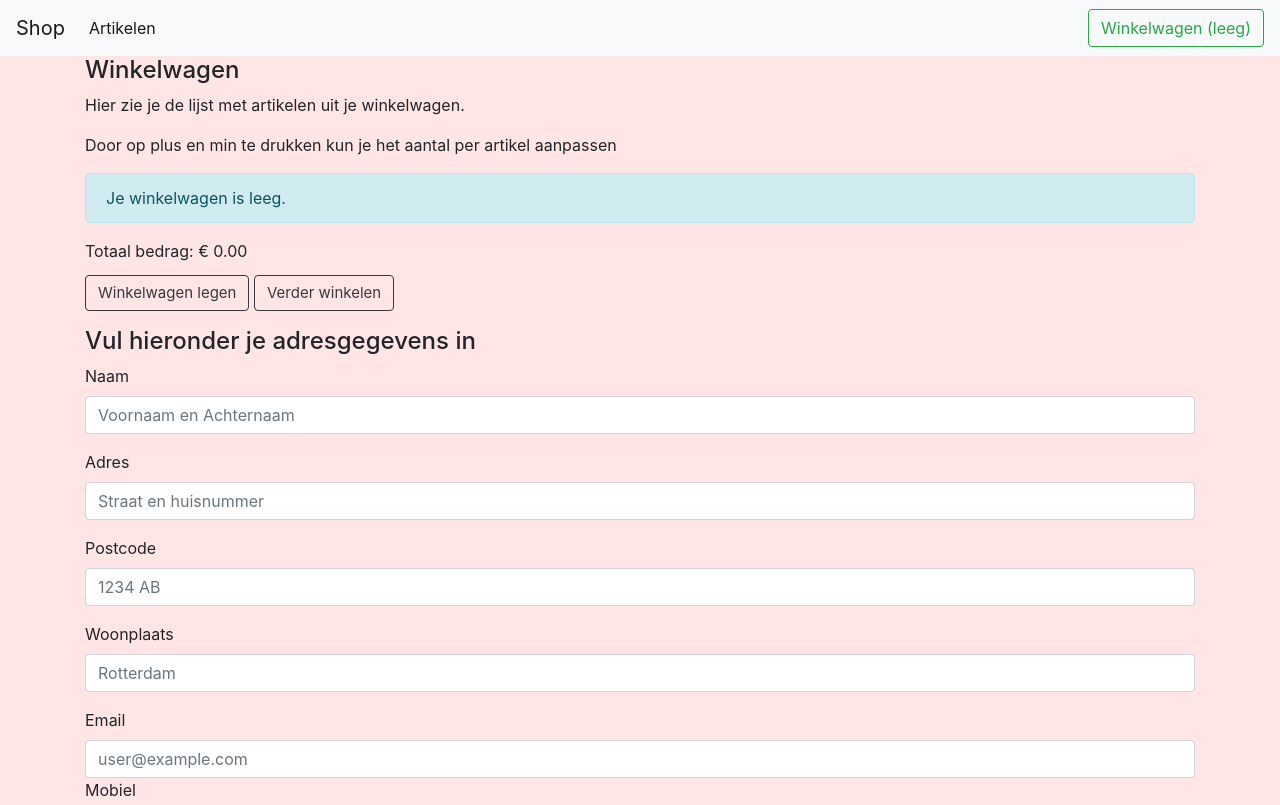
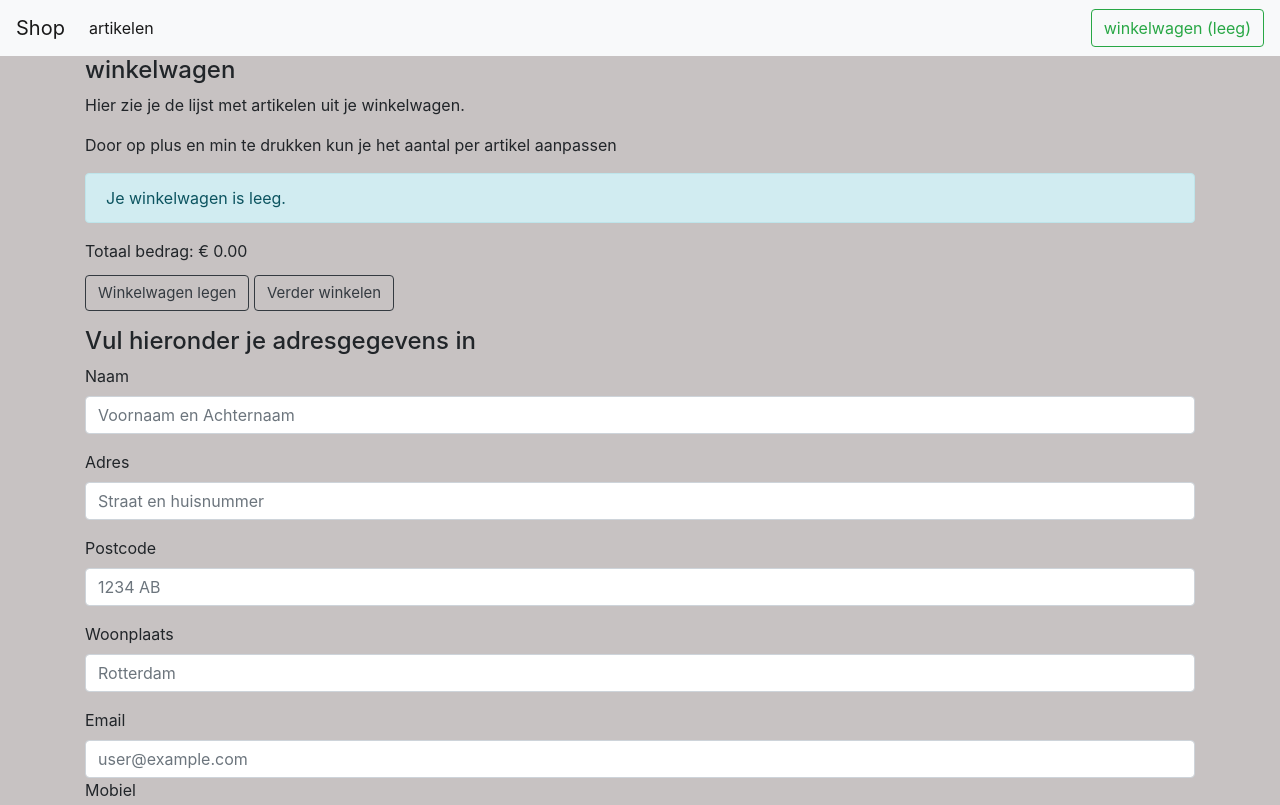
Before and after one commit to emmaus-5h/webshop-5hin1-maria-lucy-, a website: page web/basket.html in a window 1280 px wide. Shown: the top 805 px of the page. Drawn offline with nearby package versions, Linux system fonts and the light colour scheme.

Commit message:
laatste puntjes

```diff
--- a/web/basket.html
+++ b/web/basket.html
@@ -17,17 +17,17 @@
       <div class="collapse navbar-collapse" id="navbarSupportedContent">
         <ul class="navbar-nav mr-auto">
           <li class="nav-item active">
-            <a class="nav-link" href="/">Artikelen</a>
+            <a class="nav-link" href="/">artikelen</a>
           </li>
         </ul>
-        <a href="basket.html"><button class="btn btn-outline-success my-2 my-sm-0" type="submit">Winkelwagen <span class="num_products"></span></button></a>
+        <a href="basket.html"><button class="btn btn-outline-success my-2 my-sm-0" type="submit">winkelwagen <span class="num_products"></span></button></a>
       </div>
     </nav>
 
     <main>
         <!-- inhoud winkelwagen -->
         <div class="container" id="index">
-          <h4>Winkelwagen</h4>
+          <h4>winkelwagen</h4>
           <p>Hier zie je de lijst met artikelen uit je winkelwagen.</p>
           <p>Door op plus en min te drukken kun je het aantal per artikel aanpassen</p>
           <!-- melding die wordt getoond als je winkelwagen leeg is -->
--- a/web/css/style.css
+++ b/web/css/style.css
@@ -6,7 +6,7 @@ footer {
 }
 
 body {
-  background-color: #ffe5e5;
+  background-color: #c7c2c2;
 }
 
 .toast {
```
